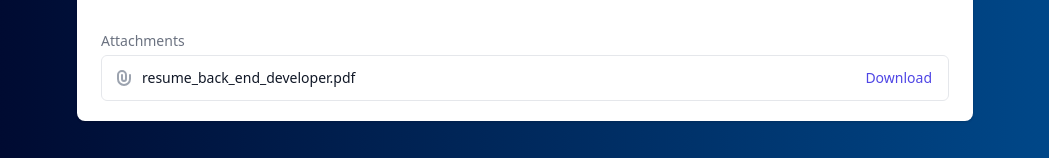
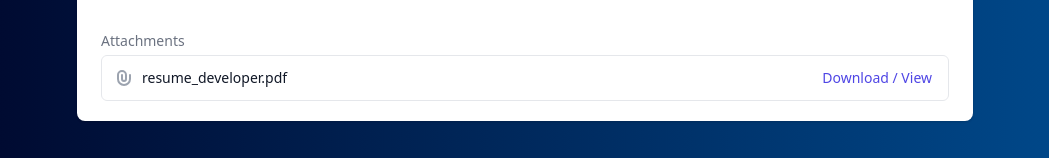
Before and after one commit to azrirsml/azrirsml.github.io, a plain HTML site: page index.html in a window 1280 px wide. Shown: the part 710-868 px from the top of the page, without its empty margins (115-1164 px from the left). Drawn offline with nearby package versions, Linux system fonts and the light colour scheme.

Commit message:
update index.html

```diff
--- a/index.html
+++ b/index.html
@@ -158,12 +158,12 @@
                                             <path fill-rule="evenodd" d="M8 4a3 3 0 00-3 3v4a5 5 0 0010 0V7a1 1 0 112 0v4a7 7 0 11-14 0V7a5 5 0 0110 0v4a3 3 0 11-6 0V7a1 1 0 012 0v4a1 1 0 102 0V7a3 3 0 00-3-3z" clip-rule="evenodd" />
                                         </svg>
                                         <span class="ml-2 flex-1 w-0 truncate">
-                                            resume_back_end_developer.pdf
+                                            resume_developer.pdf
                                         </span>
                                     </div>
                                     <div class="ml-4 flex-shrink-0">
-                                        <a href="resume_md_azri.pdf" class="font-medium text-indigo-600 hover:text-indigo-500">
-                                            Download
+                                        <a href="resume_md_azri.pdf" target="_blank" class="font-medium text-indigo-600 hover:text-indigo-500">
+                                            Download / View
                                         </a>
                                     </div>
                                 </li>
```
